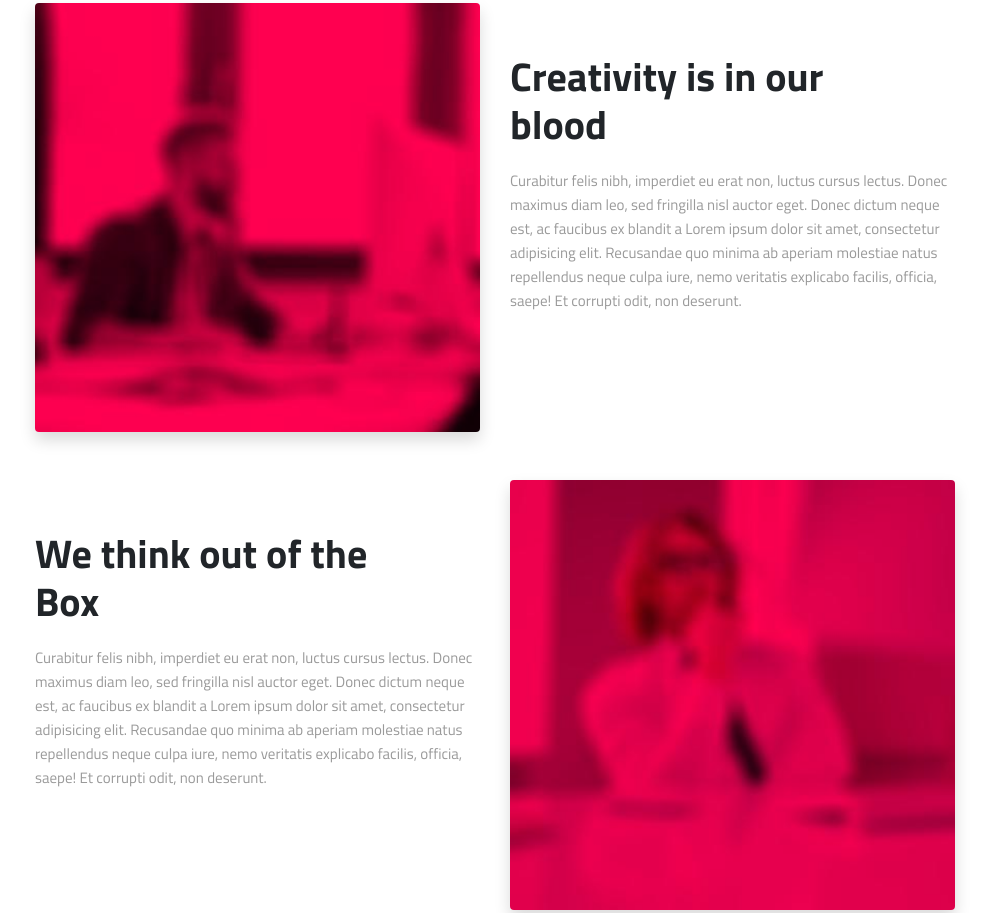
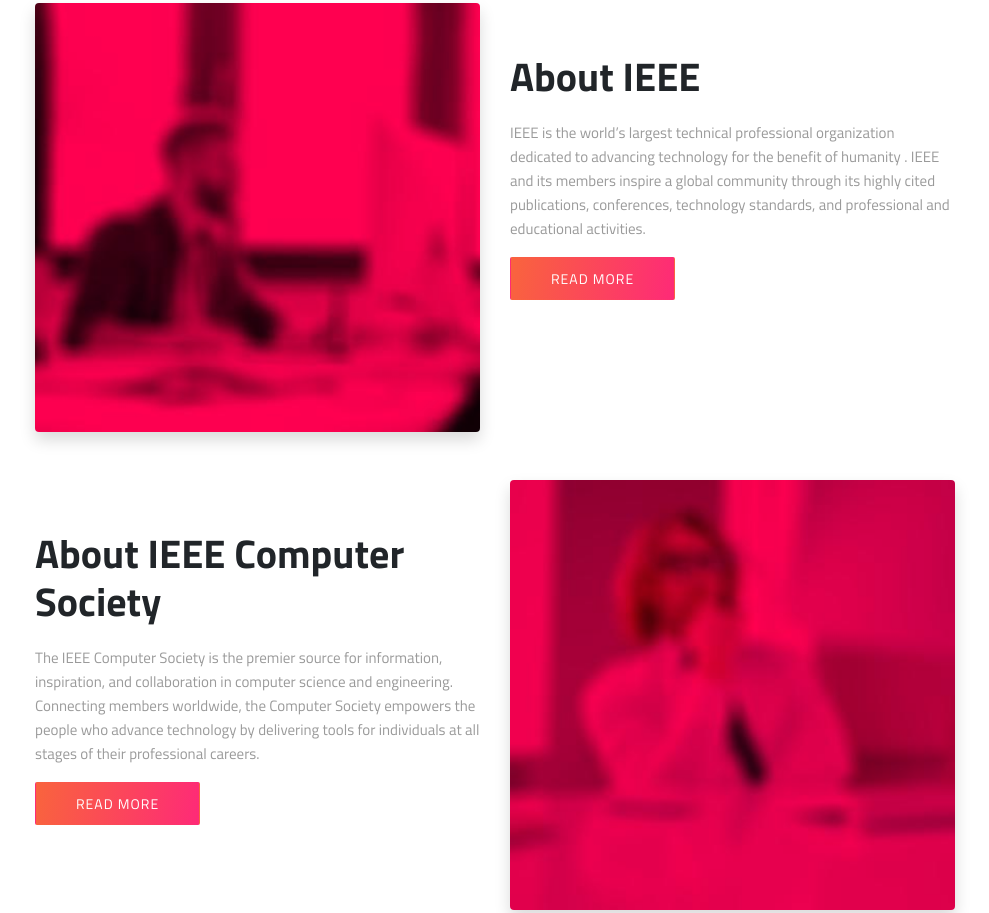
Before and after one commit to TechX-2022/techx2.0, a plain HTML site: page index.html in a window 1280 px wide. Shown: the part 1389-2302 px from the top of the page, without its empty margins (145-1134 px from the left). Drawn offline with Linux system fonts and the light colour scheme; some packages are replaced by stand-ins of ours; files whose address does not match are found by name.

```diff
--- a/index.html
+++ b/index.html
@@ -147,12 +147,13 @@
 			</div>
 			<div class="col-lg-6">
 				<div class="block">
-					<h2>We love to make brands grow</h2>
-					<p>Lorem ipsum dolor sit amet, consectetur adipisicing elit. At quo dolor est incidunt suscipit minima, alias numquam voluptatum rerum porro. Lorem ipsum dolor sit amet, consectetur adipisicing elit. Labore at laboriosam unde repellat id expedita quae quisquam libero officia consequatur. </p>
+					<h2>TechX Congress</h2>
+					<p> <h3>Eastern India Techno-Leadership Summit</h3> </p>
+					<p><h3>1st April - 3rd April, 2022</h3></p>
 					<ul class="list-inline wow fadeInUp" data-wow-duration=".5s" data-wow-delay=".7s">
-						<li class="list-inline-item">
+						<!-- <li class="list-inline-item">
 							<a href="https://themefisher.com/" target="_blank" class="btn btn-main">Download More</a>
-						</li>
+						</li> -->
 					</ul>
 				</div>
 			</div>
@@ -230,22 +231,26 @@
 			</div>
 			<div class="col-md-5">
 				<div class="content">
-					<h2>Creativity is in our <br> blood</h2>
-					<p>Curabitur felis nibh, imperdiet eu erat non, luctus cursus lectus. Donec maximus diam leo, sed fringilla nisl
-						auctor eget. Donec dictum neque est, ac faucibus ex blandit a
-						Lorem ipsum dolor sit amet, consectetur adipisicing elit. Recusandae quo minima ab aperiam molestiae natus
-						repellendus neque culpa iure, nemo veritatis explicabo facilis, officia, saepe! Et corrupti odit, non deserunt.
-				</div>
+					<h2>About IEEE</h2>
+					<p>IEEE is the world’s largest technical professional organization dedicated to advancing technology for the benefit of humanity . IEEE and its members inspire a global community through its highly cited publications, conferences, technology standards, and professional and educational activities.
+						<ul class="list-inline wow fadeInUp" data-wow-duration=".5s" data-wow-delay=".7s">
+							<li class="list-inline-item">
+								<a href="#" target="_blank" class="btn btn-main">Read More</a>
+							</li>
+						</ul>
+					</div>
 			</div>
 		</div>
 		<div class="row justify-content-center">
 			<div class="col-md-5 order-md-1 order-2">
 				<div class="content">
-					<h2>We think out of the <br> Box</h2>
-					<p>Curabitur felis nibh, imperdiet eu erat non, luctus cursus lectus. Donec maximus diam leo, sed fringilla nisl
-						auctor eget. Donec dictum neque est, ac faucibus ex blandit a
-						Lorem ipsum dolor sit amet, consectetur adipisicing elit. Recusandae quo minima ab aperiam molestiae natus
-						repellendus neque culpa iure, nemo veritatis explicabo facilis, officia, saepe! Et corrupti odit, non deserunt.
+					<h2>About IEEE Computer Society</h2>
+					<p>The IEEE Computer Society is the premier source for information, inspiration, and collaboration in computer science and engineering. Connecting members worldwide, the Computer Society empowers the people who advance technology by delivering tools for individuals at all stages of their professional careers.
+						<ul class="list-inline wow fadeInUp" data-wow-duration=".5s" data-wow-delay=".7s">
+							<li class="list-inline-item">
+								<a href="#" target="_blank" class="btn btn-main">Read More</a>
+							</li>
+						</ul>
 				</div>
 			</div>
 			<div class="col-md-5 order-md-2 order-1">
```
